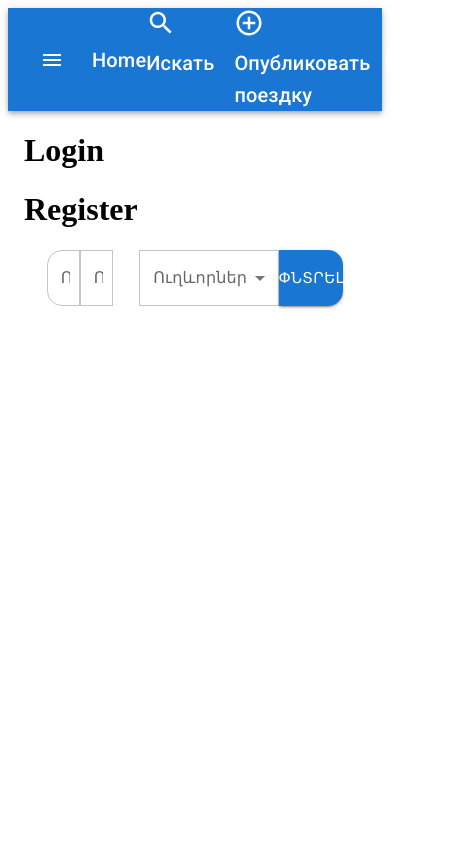
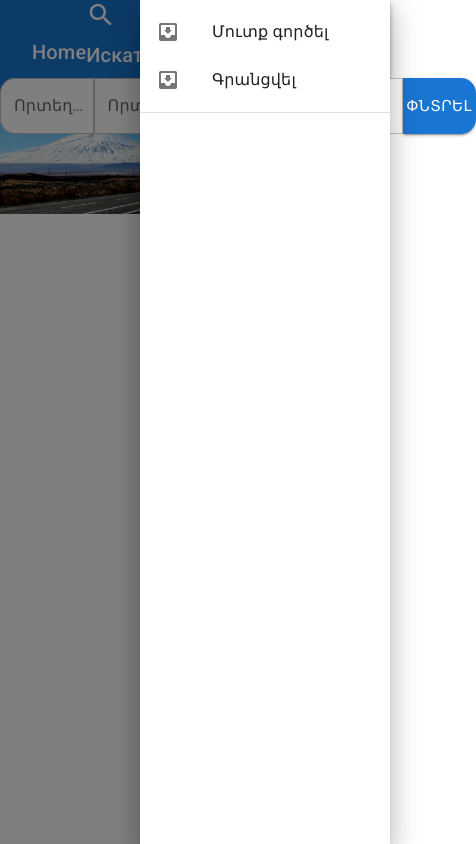
Before and after one commit to Grach90/gogo-front, a React (Create React App) app: page / in a window 390 px wide. Both pictures are taken after a click on the button "account of current user". Shown: the whole page, 476 px wide, since content can reach past the window. Built offline with nearby package versions, Linux system fonts and the light colour scheme.

Commit message:
Create menu side bar

```diff
--- a/public/index.html
+++ b/public/index.html
@@ -23,7 +23,7 @@
       work correctly both with client-side routing and a non-root public URL.
       Learn how to configure a non-root public URL by running `npm run build`.
     -->
-    <title>React App</title>
+    <title>Go-Go</title>
 </head>
 
 <body>
--- a/src/App.tsx
+++ b/src/App.tsx
@@ -1,4 +1,5 @@
 import React from "react";
+import {Route} from "react-router-dom";
 import Navbar from "./components/Navbar/navbar-container";
 import Login from "./components/login/login-container";
 import Register from "./components/Register/register-container";
@@ -9,11 +10,23 @@ function App() {
   return (
     <div className="App">
       <Navbar />
+      <Route
+        path="/"
+        component={Search}
+        exact
+      />
       <Container>
-        <Login />
-        <Register />
+        <Route
+          path='/login'
+          component={Login}
+          exact
+        />
+        <Route
+          path='/register'
+          component={Register}
+          exact
+        />
       </Container>
-      <Search />
     </div>
   );
 }
--- a/src/components/Navbar/navbar-viewer.tsx
+++ b/src/components/Navbar/navbar-viewer.tsx
@@ -11,6 +11,14 @@ import MenuItem from "@mui/material/MenuItem";
 import Menu from "@mui/material/Menu";
 import SearchIcon from "@mui/icons-material/Search";
 import ControlPointIcon from "@mui/icons-material/ControlPoint";
+import Drawer from '@mui/material/Drawer';
+import Button from '@mui/material/Button';
+import List from '@mui/material/List';
+import Divider from '@mui/material/Divider';
+import ListItem from '@mui/material/ListItem';
+import ListItemIcon from '@mui/material/ListItemIcon';
+import ListItemText from '@mui/material/ListItemText';
+import InboxIcon from '@mui/icons-material/MoveToInbox';
 import { Container } from "@mui/material";
 import { Link } from "react-router-dom";
 
@@ -24,22 +32,29 @@ export default function MenuAppBar() {
   const handleClose = () => {
     setAnchorEl(null);
   };
+
+  const [state, setState] = React.useState(false);
+
+  const toggleDrawer =
+    (open: boolean) =>
+    (event: React.KeyboardEvent | React.MouseEvent) => {
+      if (
+        event.type === 'keydown' &&
+        ((event as React.KeyboardEvent).key === 'Tab' ||
+          (event as React.KeyboardEvent).key === 'Shift')
+      ) {
+        return;
+      }
+
+      setState(open);
+    };
+
+  const auth: boolean = false;
   return (
     <Box sx={{ flexGrow: 1 }}>
       <AppBar position="static">
         <Container>
           <Toolbar>
-            {window.innerWidth < 870 && (
-              <IconButton
-                size="large"
-                edge="start"
-                color="inherit"
-                aria-label="menu"
-                sx={{ mr: 2 }}
-              >
-                <MenuIcon />
-              </IconButton>
-            )}
             <Typography variant="h6" component="div" sx={{ flexGrow: 1 }}>
               <Link to="/" className={styles.navlinks}>
                 Home
@@ -70,33 +85,79 @@ export default function MenuAppBar() {
                 aria-label="account of current user"
                 aria-controls="menu-appbar"
                 aria-haspopup="true"
-                onClick={handleMenu}
+                onClick={toggleDrawer(true)}
                 color="inherit"
               >
                 <AccountCircle style={{ fontSize: 45 }} />
               </IconButton>
-              <Menu
-                id="menu-appbar"
-                anchorEl={anchorEl}
-                anchorOrigin={{
-                  vertical: "top",
-                  horizontal: "right",
-                }}
-                keepMounted
-                transformOrigin={{
-                  vertical: "top",
-                  horizontal: "right",
-                }}
-                open={Boolean(anchorEl)}
-                onClose={handleClose}
-              >
-                <MenuItem onClick={handleClose}>Profile</MenuItem>
-                <MenuItem onClick={handleClose}>My account</MenuItem>
-              </Menu>
+
+
+
+          <Drawer
+            anchor={'right'}
+            open={state}
+            onClose={toggleDrawer(false)}
+          >
+
+ <Box
+      sx={{ width: 250 }}
+      role="presentation"
+      onClick={toggleDrawer(false)}
+      onKeyDown={toggleDrawer(false)}
+    >
+     {auth ? <List>
+          <ListItem button>
+            <ListItemIcon>
+              <InboxIcon />
+            </ListItemIcon>
+            <ListItemText primary='Ձեր երթուղումները' />
+          </ListItem>
+          <ListItem button>
+            <ListItemIcon>
+              <InboxIcon />
+            </ListItemIcon>
+            <ListItemText primary='Նամակ' />
+          </ListItem>
+          <ListItem button>
+            <ListItemIcon>
+              <InboxIcon />
+            </ListItemIcon>
+            <ListItemText primary='Պրոֆիլ' />
+          </ListItem>
+          <ListItem button>
+            <ListItemIcon>
+              <InboxIcon />
+            </ListItemIcon>
+            <ListItemText primary='Դուրս գալ' />
+          </ListItem>
+      </List>
+      :
+      <List>
+        <Link to='/login'>
+          <ListItem button>
+            <ListItemIcon>
+              <InboxIcon />
+            </ListItemIcon>
+            <ListItemText primary='Մուտք գործել' />
+          </ListItem>
+        </Link>
+        <Link to='/register'>
+          <ListItem button>
+            <ListItemIcon>
+              <InboxIcon />
+            </ListItemIcon>
+            <ListItemText primary='Գրանցվել' />
+          </ListItem>
+        </Link>
+      </List>
+      }
+    <Divider />
+  </Box>
+          </Drawer>
             </div>
           </Toolbar>
         </Container>
-      </AppBar>
-    </Box>
+    </AppBar>
+</Box>
   );
 }
--- a/src/components/Search/search-cotainer.tsx
+++ b/src/components/Search/search-cotainer.tsx
@@ -1,7 +1,16 @@
 import Viewer from './search-viewer';
+import ararat from '../../icons/ararat.jpg';
 
 const Search = () => {
-  return <Viewer />
+  return (
+    <div>
+      <div>
+        <img src={ararat} alt="" style={{width: '-webkit-fill-available'}}/>
+      </div>
+       <Viewer />
+    </div>
+
+  )
 }
 
 export default Search;
--- a/src/components/Search/search-viewer.tsx
+++ b/src/components/Search/search-viewer.tsx
@@ -1,5 +1,5 @@
 import * as React from "react";
-import { Container } from "@mui/material";
+import { Container, InputProps } from "@mui/material";
 import TextField from "@mui/material/TextField";
 import AdapterDateFns from "@mui/lab/AdapterDateFns";
 import LocalizationProvider from "@mui/lab/LocalizationProvider";
@@ -10,6 +10,7 @@ import MenuItem from "@mui/material/MenuItem";
 import FormControl from "@mui/material/FormControl";
 import Button from "@mui/material/Button";
 import styles from "./search.module.css";
+import { stringify } from "querystring";
 
 const Viewer = () => {
   const [value, setValue] = React.useState<Date | null>(new Date());
@@ -20,12 +21,30 @@ const Viewer = () => {
     setAge(event.target.value as string);
   };
 
+  const stylesTextField = {
+    whence: {
+      borderRadius: "15px 0px 0px 15px",
+      backgroundColor: "white"
+    },
+    where: {
+      borderRadius: "0px",
+      backgroundColor: "white"
+    },
+    data: {
+      borderRadius: "0px",
+      backgroundColor: "white"
+    },
+    button: {
+      borderRadius: "0px 15px 15px 0px"
+    }
+  }
+
   return (
     <div className={styles.searchContainer}>
       <div style={{ display: "flex" }}>
         <div>
           <TextField
-            InputProps={{ style: { borderRadius: "15px 0px 0px 15px" } }}
+            InputProps={{ style: stylesTextField.whence }}
             id="outlined-basic"
             label="Որտեղից"
             variant="outlined"
@@ -36,14 +55,14 @@ const Viewer = () => {
             id="outlined-basic"
             label="Որտեղ"
             variant="outlined"
-            InputProps={{ style: { borderRadius: "0px" } }}
+            InputProps={ { style: stylesTextField.where } }
           />
         </div>
         <div style={{ width: "170px" }}>
           <LocalizationProvider dateAdapter={AdapterDateFns}>
             <MobileDatePicker
               // label="For mobile"
-              InputProps={{ style: { borderRadius: "0px" } }}
+              InputProps={ { style: stylesTextField.where } }
               value={value}
               onChange={(newValue) => {
                 setValue(newValue);
@@ -56,7 +75,7 @@ const Viewer = () => {
           <FormControl style={{ width: "140px" }}>
             <InputLabel id="demo-simple-select-label">Ուղևորներ</InputLabel>
             <Select
-              style={{ borderRadius: "0px" }}
+              style={stylesTextField.data}
               labelId="demo-simple-select-label"
               id="demo-simple-select"
               value={age}
@@ -73,7 +92,7 @@ const Viewer = () => {
         <Button
           variant="contained"
           size="large"
-          style={{ borderRadius: "0px 15px 15px 0px" }}
+          style={stylesTextField.button }
         >
           Փնտրել
         </Button>
--- a/src/components/Search/search.module.css
+++ b/src/components/Search/search.module.css
@@ -1,8 +1,9 @@
 .searchContainer {
-  max-width: 992px;
-  height: 60px;
-  position: absolute;
-  top: 250px;
-  left: 12%;
-  right: 12%;
+    max-width: 992px;
+    height: 60px;
+    position: relative;
+    top: -140px;
+    margin-left: auto;
+    margin-right: auto;
+    width: fit-content;
 }
--- /dev/null
+++ b/src/index.css
@@ -0,0 +1,8 @@
+body {
+    margin: 0;
+}
+
+a {
+    text-decoration: inherit;
+    color: inherit;
+}
--- a/src/index.tsx
+++ b/src/index.tsx
@@ -1,3 +1,4 @@
+import './index.css'
 import React from "react";
 import ReactDOM from "react-dom";
 import App from "./App";
```
Also changed, not shown: src/icons/ararat.jpg (added).
